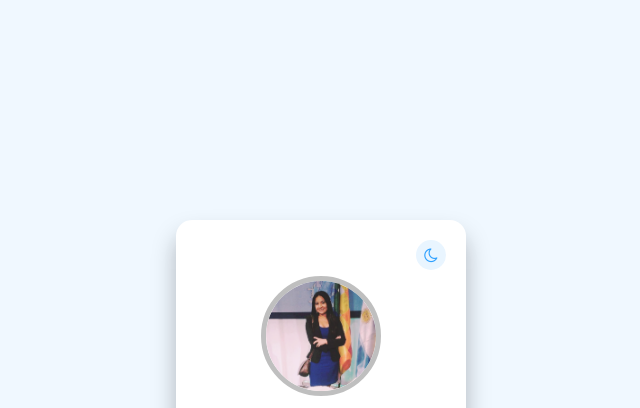
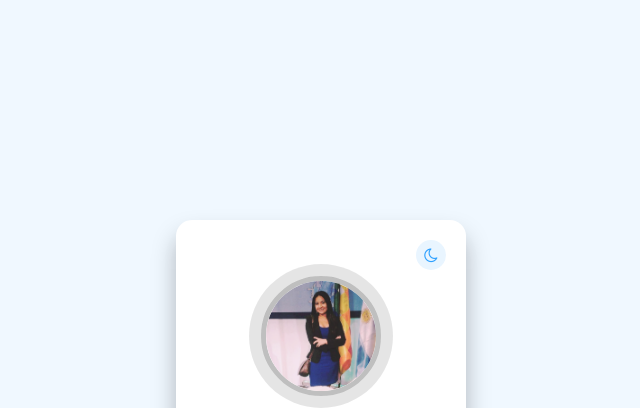
Before and after one commit to davttech/il, a plain HTML site: page index.html in a window 1280 px wide. In both pictures the pointer is over the element 640 px from the left and 336 px from the top of the page. Shown: the top 408 px of the page, without its empty margins (319-959 px from the left). Drawn offline with Linux system fonts and the light colour scheme.

Commit message:
segundo commit

```diff
--- a/style.css
+++ b/style.css
@@ -48,6 +48,10 @@ section .card .imgText .imgBx{
     border-radius: 50%;
     margin-bottom: 15px;
     border: 5px solid rgba(0,0,0,0.25);
+}
+section .card .imgText .imgBx:hover{
+    -webkit-box-shadow: 0px 0px 0px 12px rgba(0, 0, 0, 0.6);
+    box-shadow: 0px 0px 0px 12px rgba(0, 0, 0, 0.1);
 }
 section .card .imgText .imgBx img{
     position: absolute;
```
